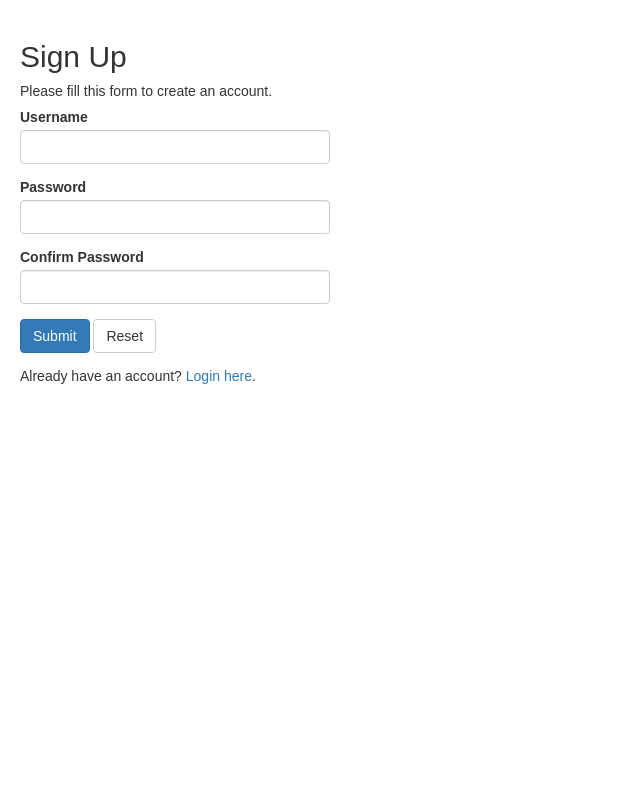
After one commit to AmadorZcv/nosso-churrasco, a PHP site: page /auth/registerScreen/register.php in a window 1280 px wide. The commit adds this page. Shown: the whole page, without its empty margins (0-640 px from the left). Run offline with PHP 8.4, Linux system fonts and the light colour scheme.

Commit message:
Login e cadastro ok e inicio das tabs

```diff
--- /dev/null
+++ b/Web/auth/registerScreen/register.php
@@ -0,0 +1,138 @@
+<?php
+// Include config file
+require_once '../../config.php';
+
+// Define variables and initialize with empty values
+$username = $password = $confirm_password = "";
+$username_err = $password_err = $confirm_password_err = "";
+
+// Processing form data when form is submitted
+if($_SERVER["REQUEST_METHOD"] == "POST"){
+    // Validate username
+    if(empty(trim($_POST["username"]))){
+        $username_err = "Please enter a username.";
+    } else{
+        // Prepare a select statement
+        $sql = "SELECT id FROM user WHERE user_name = ?";
+        echo "<script>console.log( 'Debug Objects: " . $sql . "' );</script>";
+        if($stmt = mysqli_prepare($link, $sql)){
+            // Bind variables to the prepared statement as parameters
+            mysqli_stmt_bind_param($stmt, "s", $username);
+            echo "<script>console.log( 'paramdps Objects: " . $username . "' );</script>";
+            // Set parameters
+            $username = trim($_POST["username"]);
+
+            // Attempt to execute the prepared statement
+            if(mysqli_stmt_execute($stmt)){
+                echo "<script>console.log( 'Executar: " . $username . "' );</script>";
+                /* store result */
+                mysqli_stmt_store_result($stmt);
+
+                if(mysqli_stmt_num_rows($stmt) == 1){
+                    $username_err = "This username is already taken.";
+                } else{
+                    $username = trim($_POST["username"]);
+                }
+            } else{
+                echo "Oops! Something went wrong. Please try again later.";
+            }
+        }
+
+        // Close statement
+        mysqli_stmt_close($stmt);
+    }
+
+    // Validate password
+    if(empty(trim($_POST['password']))){
+        $password_err = "Please enter a password.";
+    } elseif(strlen(trim($_POST['password'])) < 1){
+        $password_err = "Password must have atleast 6 characters.";
+    } else{
+        $password = trim($_POST['password']);
+    }
+
+    // Validate confirm password
+    if(empty(trim($_POST["confirm_password"]))){
+        $confirm_password_err = 'Please confirm password.';
+    } else{
+        $confirm_password = trim($_POST['confirm_password']);
+        if($password != $confirm_password){
+            $confirm_password_err = 'Password did not match.';
+        }
+    }
+
+    // Check input errors before inserting in database
+    if(empty($username_err) && empty($password_err) && empty($confirm_password_err)){
+
+        // Prepare an insert statement
+        echo "<script>console.log( 'Log1' );</script>";
+        $sql = "INSERT INTO user  (user_name,user_password) VALUES (?,?)";
+        echo "<script>console.log( 'Log2',$sql );</script>";
+        if($stmt = mysqli_prepare($link, $sql)){
+            // Bind variables to the prepared statement as parameters
+            mysqli_stmt_bind_param($stmt, "ss", $username, $password);
+
+            // Set parameters
+            $password = password_hash($password, PASSWORD_DEFAULT); // Creates a password hash
+            echo "<script>console.log( 'O hash é', );</script>";
+            echo "<script>console.log( 'O hash é',$password );</script>";
+            // Attempt to execute the prepared statement
+            if(mysqli_stmt_execute($stmt)){
+                echo "<script>console.log( 'O hash é',$password );</script>";
+                echo "<script>console.log( 'O hash é', );</script>";
+                // Redirect to login page
+                header("location: ../loginScreen/login.php");
+            } else{
+                echo "Something went wrong. Please try again later.";
+            }
+        }
+
+        // Close statement
+        mysqli_stmt_close($stmt);
+    }
+
+    // Close connection
+    mysqli_close($link);
+}
+?>
+
+<!DOCTYPE html>
+<html lang="en">
+<head>
+    <meta charset="UTF-8">
+    <title>Sign Up</title>
+    <link rel="stylesheet" href="https://maxcdn.bootstrapcdn.com/bootstrap/3.3.7/css/bootstrap.css">
+    <style type="text/css">
+        body{ font: 14px sans-serif; }
+        .wrapper{ width: 350px; padding: 20px; }
+    </style>
+</head>
+<body>
+    <div class="wrapper">
+        <h2>Sign Up</h2>
+        <p>Please fill this form to create an account.</p>
+        <form action="<?php echo htmlspecialchars($_SERVER["PHP_SELF"]); ?>" method="post">
+            <div class="form-group <?php echo (!empty($username_err)) ? 'has-error' : ''; ?>">
+                <label>Username</label>
+                <input type="text" name="username"class="form-control" value="<?php echo $username; ?>">
+                <span class="help-block"><?php echo $username_err; ?></span>
+            </div>
+            <div class="form-group <?php echo (!empty($password_err)) ? 'has-error' : ''; ?>">
+                <label>Password</label>
+                <input type="password" name="password" class="form-control" value="<?php echo $password; ?>">
+                <span class="help-block"><?php echo $password_err; ?></span>
+            </div>
+            <div class="form-group <?php echo (!empty($confirm_password_err)) ? 'has-error' : ''; ?>">
+                <label>Confirm Password</label>
+                <input type="password" name="confirm_password" class="form-control" value="<?php echo $confirm_password; ?>">
+                <span class="help-block"><?php echo $confirm_password_err; ?></span>
+            </div>
+            <div class="form-group">
+                <input type="submit" class="btn btn-primary" value="Submit">
+                <input type="reset" class="btn btn-default" value="Reset">
+            </div>
+            <p>Already have an account? <a href="login.php">Login here</a>.</p>
+        </form>
+    </div>
+</body>
+</html>
--- a/Web/index.php
+++ b/Web/index.php
@@ -4,7 +4,7 @@ session_start();
 
 // If session variable is not set it will redirect to login page
 if(!isset($_SESSION['username']) || empty($_SESSION['username'])){
-header("Location: http://localhost/churrasco/auth/loginScreen/login.php");
+header("Location: ./auth/loginScreen/login.php");
   exit;
 }
 ?>
--- a/Web/logout.php
+++ b/Web/logout.php
@@ -9,6 +9,6 @@ $_SESSION = array();
 session_destroy();
 
 // Redirect to login page
-header("location: login.php");
+header("location: ./auth/loginScreen/login.php");
 exit;
 ?>
```
Also changed, not shown: Web/auth/loginScreen/login.php (+3 -5 lines), Web/login.php (deleted, +0 -110 lines), Web/tabs/index.php (added, +42 -0 lines), Web/tabs/perfil/perfil.php (added, +14 -0 lines), Web/tabs/perfil/index.css (added), Web/tabs/perfil/index.js (added).
